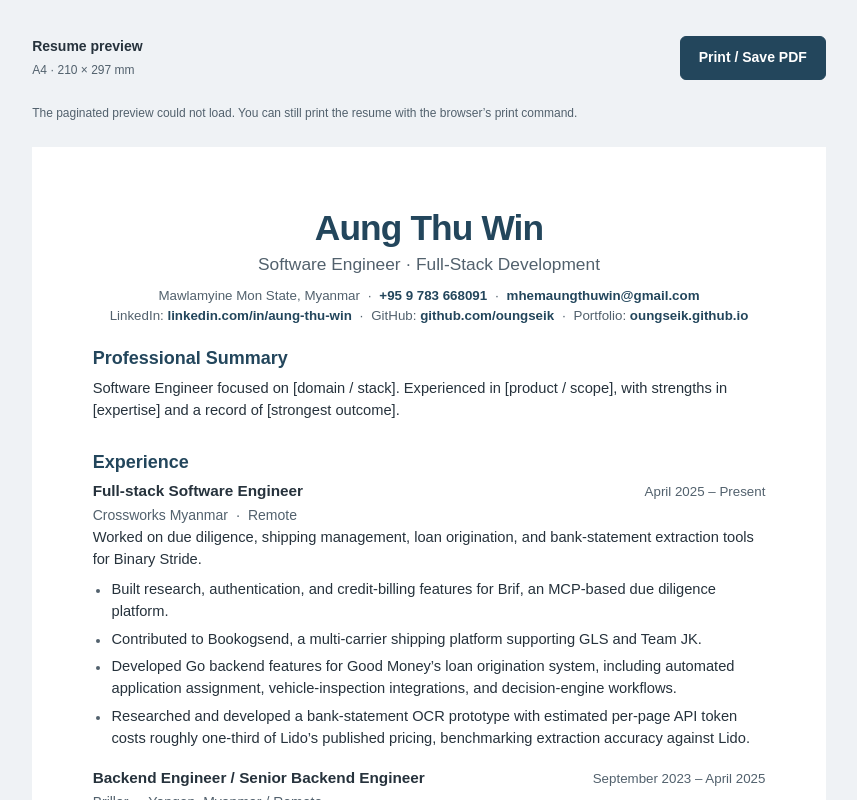
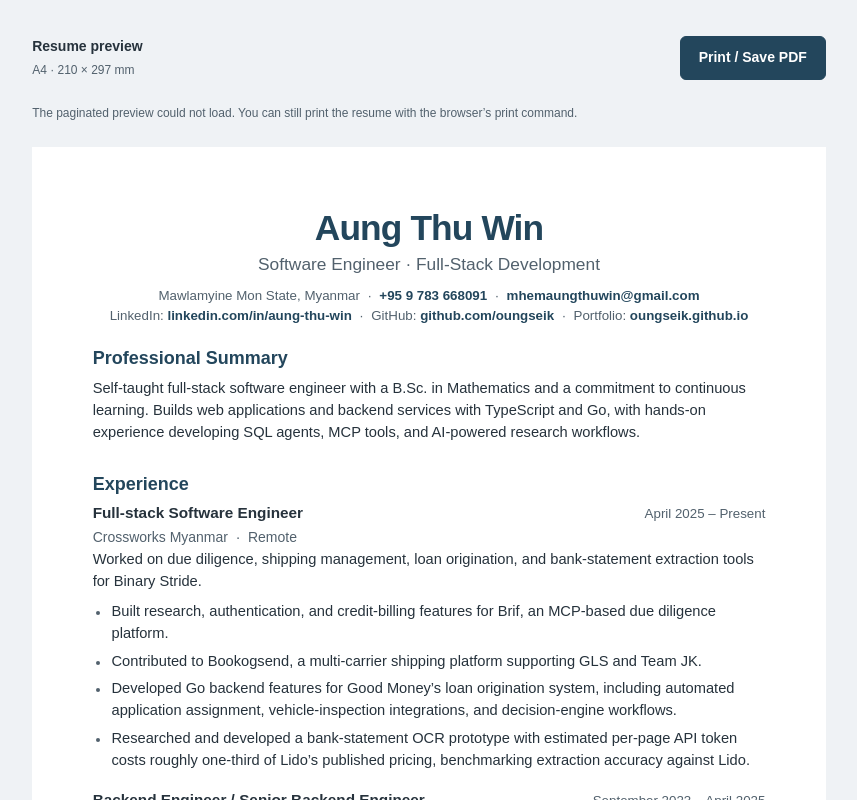
Before and after one commit to Oungseik/oungseik.github.io, a SvelteKit app: page /resume in a window 1280 px wide. Shown: the top 800 px of the page, without its empty margins (211-1068 px from the left). Built offline with nearby package versions, Linux system fonts and the light colour scheme.

Commit message:
Update resume professional summary

```diff
--- a/src/routes/resume/+page.svelte
+++ b/src/routes/resume/+page.svelte
@@ -158,8 +158,10 @@
               <section class="resume-section" aria-labelledby="summary-heading">
                 <h2 id="summary-heading">Professional Summary</h2>
                 <p>
-                  Software Engineer focused on [domain / stack]. Experienced in [product / scope],
-                  with strengths in [expertise] and a record of [strongest outcome].
+                  Self-taught full-stack software engineer with a B.Sc. in Mathematics and a
+                  commitment to continuous learning. Builds web applications and backend services
+                  with TypeScript and Go, with hands-on experience developing SQL agents, MCP tools,
+                  and AI-powered research workflows.
                 </p>
               </section>
 
```
